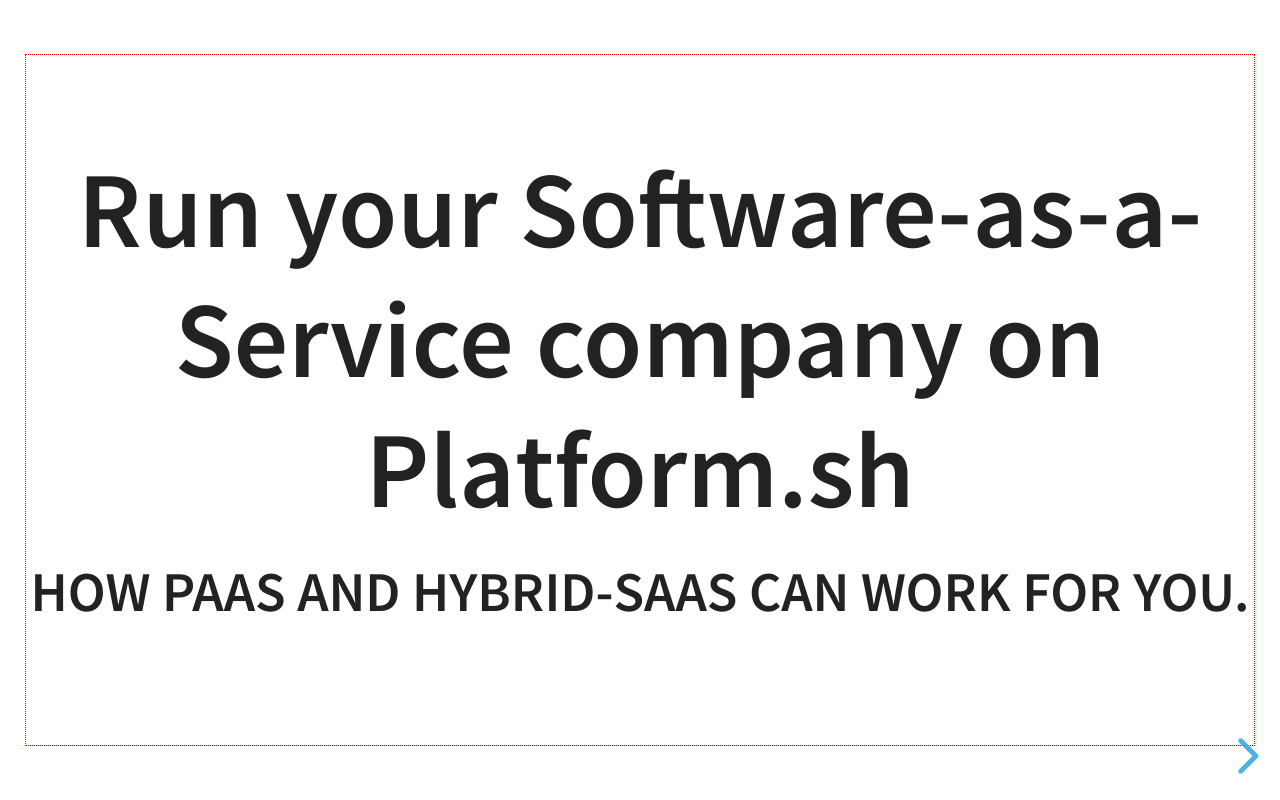
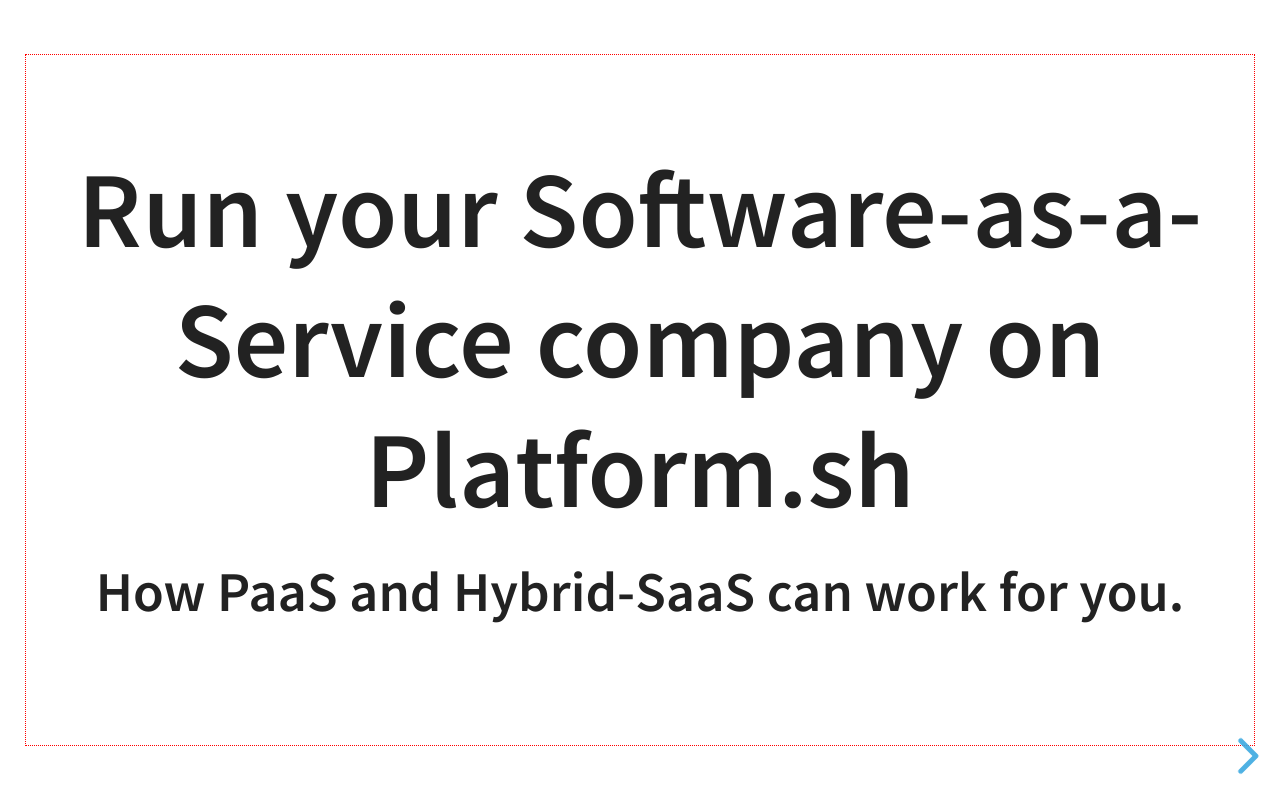
Before and after one commit to platformsh/demos-platform-sh, a PHP site: page /demos/saas/index.html in a window 1280 px wide. Run offline with PHP 8.4, Linux system fonts and the light colour scheme.

Commit message:
Remove all-caps from all headers.

```diff
--- a/web/style.css
+++ b/web/style.css
@@ -19,7 +19,7 @@ blockquote::after {
     color: #3BA9E0;
 }
 
-.reveal section h1 {
+.reveal section h1, .reveal section h2, .reveal section h3 {
     text-transform: none;
 }
 
```
